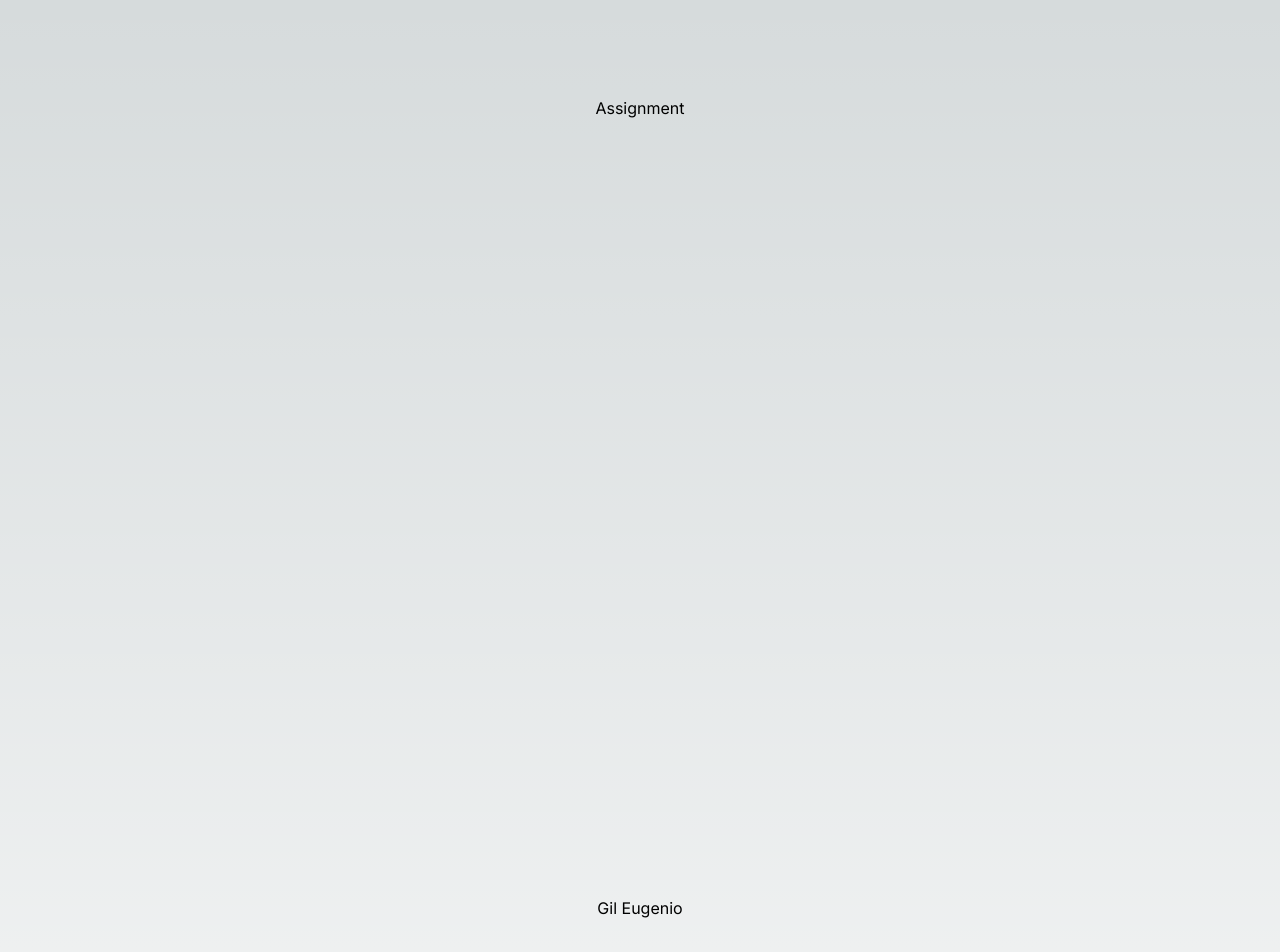
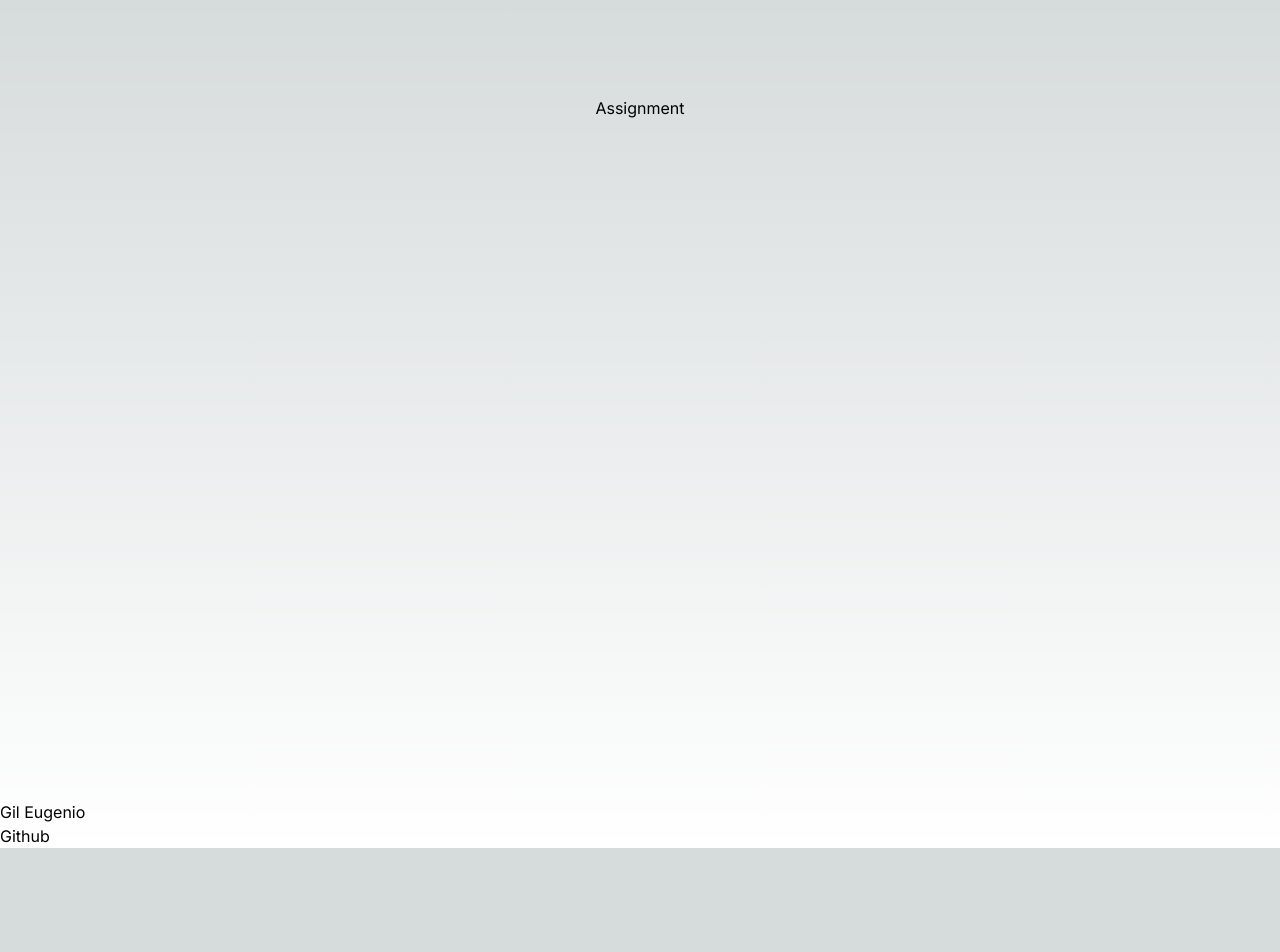
Before and after one commit to GilEugenio/cprg306-assignments, a Next.js app: page /week-2 in a window 1280 px wide. Shown: the top 952 px of the page. After the commit the page ends 848 px from the top, so only its background shows below. Built offline with nearby package versions, Linux system fonts and the light colour scheme.

Commit message:
4th commit

```diff
--- a/app/week-2/student-info.js
+++ b/app/week-2/student-info.js
@@ -3,10 +3,8 @@ import Link from "next/link"
 export default function StudentInfo() {
     return (
         <div>
-            <h1 className="flex min-h-screen flex-col items-center justify-between p-24">Gil Eugenio</h1>
-            <Link href="https://vercel.com/guillermo-eugenios-projects/cprg306-assignments">
-                Github
-            </Link>
+            <h1>Gil Eugenio</h1>
+            <Link href="https://vercel.com/guillermo-eugenios-projects/cprg306-assignments">Github</Link>
 
         </div>
     )
```
